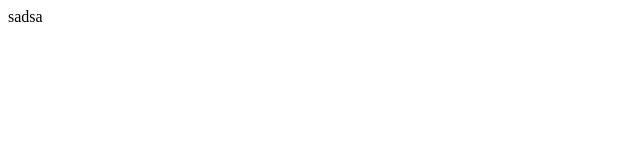
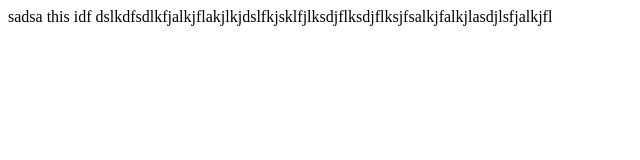
Before and after one commit to devanshsingh7727/practise, a plain HTML site: page contact.html in a window 1280 px wide. Shown: the whole page, without its empty margins (0-640 px from the left). Drawn offline with Linux system fonts and the light colour scheme.

Commit message:
this is for practise

```diff
--- a/contact.html
+++ b/contact.html
@@ -10,3 +10,4 @@
 
 </body>
 </html>sadsa
+this idf dslkdfsdlkfjalkjflakjlkjdslfkjsklfjlksdjflksdjflksjfsalkjfalkjlasdjlsfjalkjfl
```
Also changed, not shown: about.html (+1 -1 lines).
